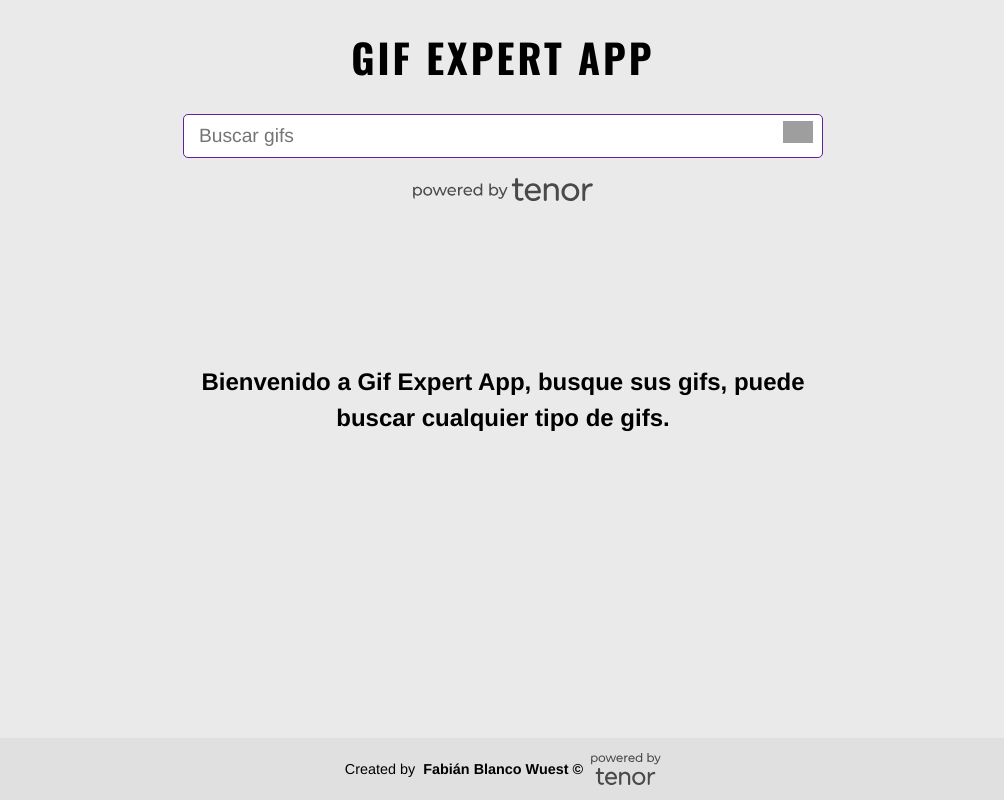
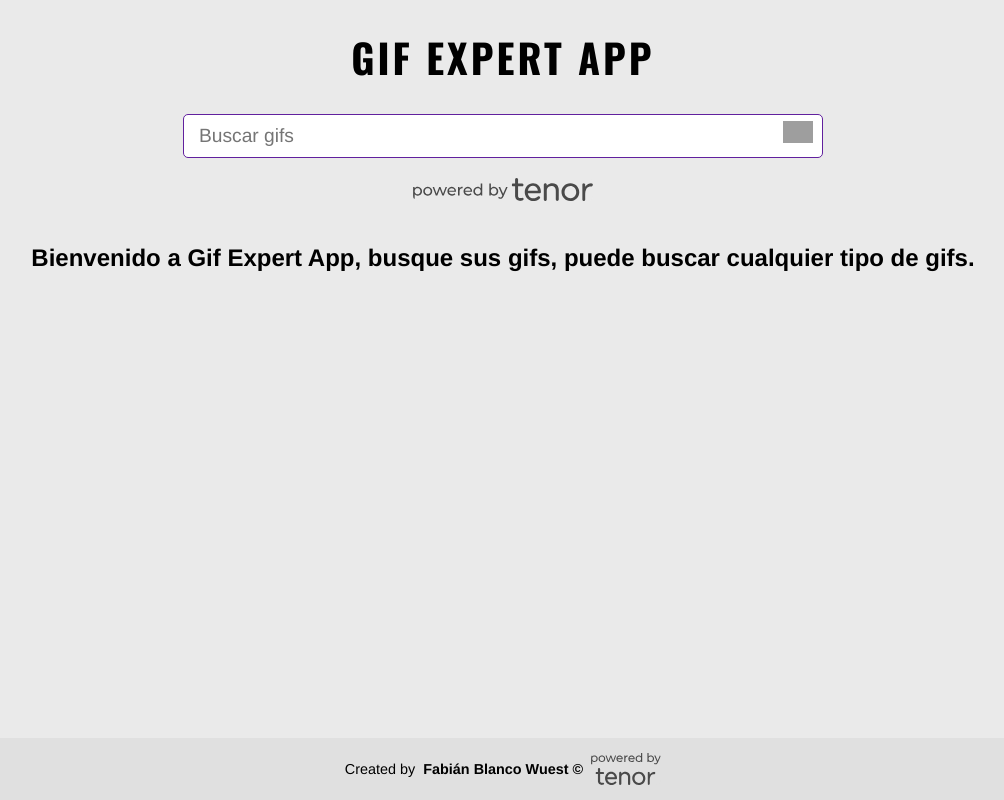
Before and after one commit to fabianblancowuest/gif-expert-app, a React (Vite) app: page / in a window 1280 px wide. Shown: the whole page, without its empty margins (137-1141 px from the left). Built offline with nearby package versions, Linux system fonts and the light colour scheme; grey boxes are pictures that could not be loaded; a web font is replaced by a local one.

Commit message:
Actualizar estilos de mensaje de bienvenida

```diff
--- a/src/index.css
+++ b/src/index.css
@@ -115,10 +115,10 @@ input {
 }
 
 .contenedor-bienvenida {
-	position: absolute;
-	top: 50%;
-	left: 50%;
-	transform: translate(-50%, -50%);
+	/* position: absolute; */
+	/* top: 50%; */
+	/* left: 50%; */
+	/* transform: translate(-50%, -50%); */
 	text-align: center;
 }
 
```
